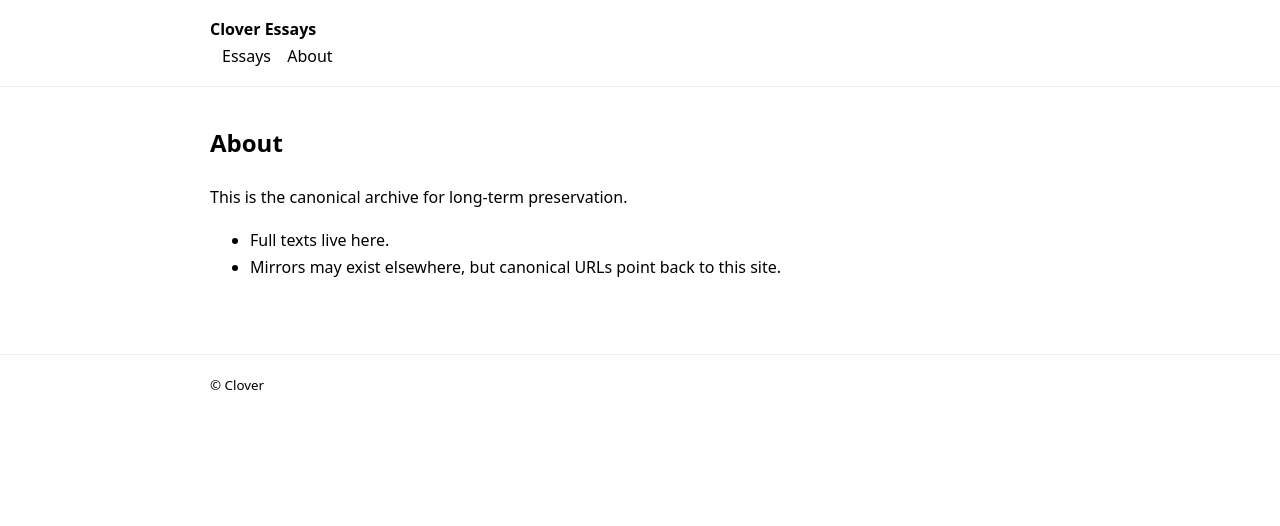
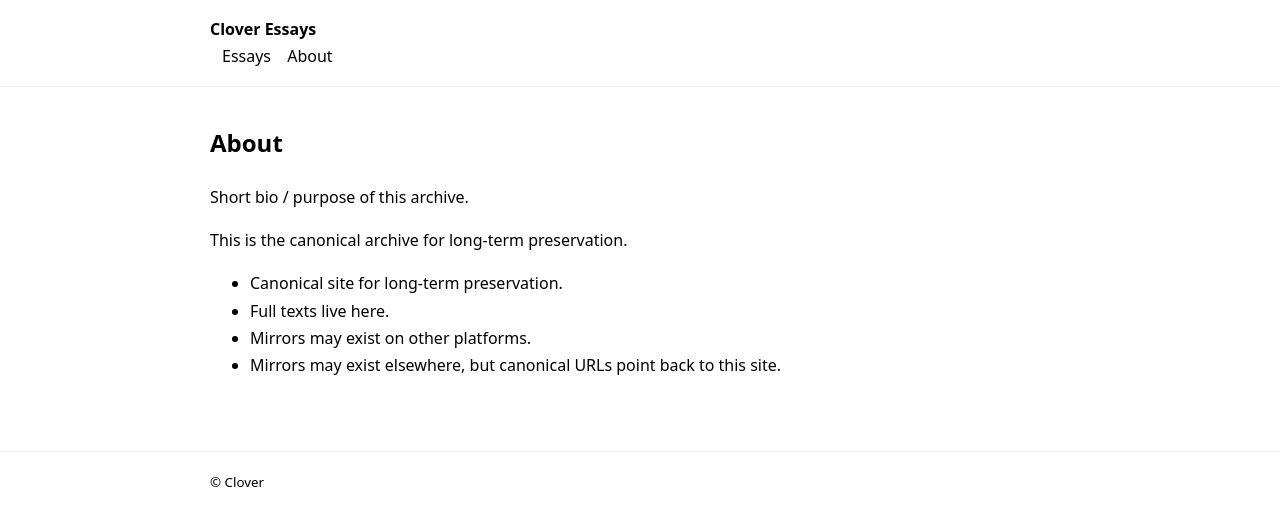
Before and after one commit to cloversx/clover-site-en, a Jekyll site: the page built from about.md, in a window 1280 px wide. Shown: the top 526 px of the page. Built offline with Jekyll 4.4.1, drawn with Linux system fonts in a browser that asks for light colours.

Commit message:
Update about.md

```diff
--- a/about.md
+++ b/about.md
@@ -4,7 +4,11 @@ title: About
 permalink: /about/
 ---
 
+Short bio / purpose of this archive.
+
 This is the canonical archive for long-term preservation.
 
+- Canonical site for long-term preservation.
 - Full texts live here.
+- Mirrors may exist on other platforms.
 - Mirrors may exist elsewhere, but canonical URLs point back to this site.
```
